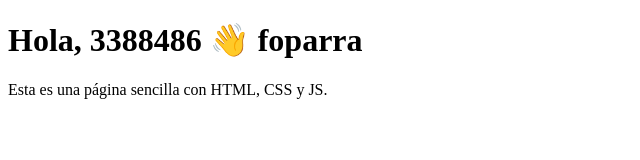
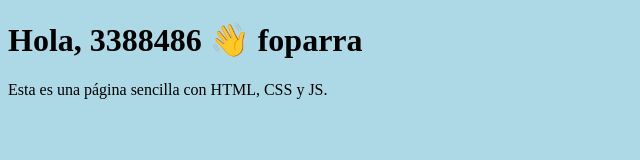
Before and after one commit to foparrave/proyecto-equipo1, a plain HTML site: page index.html in a window 1280 px wide. Shown: the whole page, without its empty margins (0-640 px from the left). Drawn offline with Linux system fonts and the light colour scheme.

Commit message:
Diseño inicial de la página

```diff
--- a/index.html
+++ b/index.html
@@ -1,5 +1,6 @@
 <!DOCTYPE html>
 <html lang="es">
+    <link rel="stylesheet" href="styles.css" />
 <head>
 
   <title>Mi página sencilla git</title>
--- a/styles.css
+++ b/styles.css
@@ -1 +1,3 @@
-/* Hoja de estilos */
+body{
+     background-color: lightblue;
+    }
```
